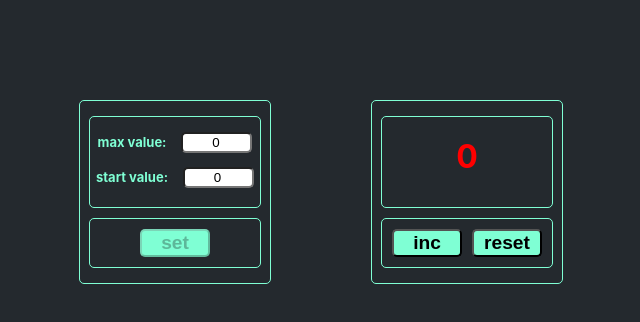
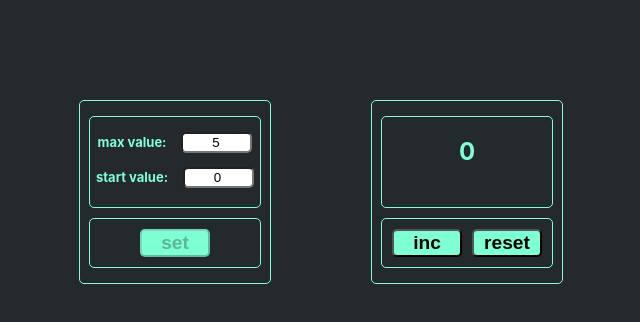
Before and after one commit to marygrishchuk/react-task-2, a React (Create React App) app: page / in a window 1280 px wide. Shown: the top 322 px of the page, without its empty margins (319-959 px from the left). Built offline with nearby package versions, Linux system fonts and the light colour scheme.

Commit message:
fixed useEffect

```diff
--- a/src/App.tsx
+++ b/src/App.tsx
@@ -5,21 +5,20 @@ import {Button} from "./components/Button/Button";
 import {InputForm} from "./components/InputForm/InputForm";
 
 function App() {
-    let localStorageStartValue = Number(localStorage.getItem("startValue"))
-    let localStorageMaxValue = Number(localStorage.getItem("maxValue"))
 
-    useEffect(() => {
-        setStartValue(localStorageStartValue)
-        setMaxValue(localStorageMaxValue)
-    }, [localStorageStartValue, localStorageMaxValue])
 
-    let [startValue, setStartValue] = useState<number>(0)
-    let [maxValue, setMaxValue] = useState<number>(5)
+    let [startValue, setStartValue] = useState<number>(Number(localStorage.getItem("startValue")) || 0)
+    let [maxValue, setMaxValue] = useState<number>(Number(localStorage.getItem("maxValue")) || 5)
     let [prompt, setPrompt] = useState<string>("")
     let [disabledInc, setDisabledInc] = useState<boolean>(false)
     let [disabledReset, setDisabledReset] = useState<boolean>(false)
     let [disabledSet, setDisabledSet] = useState<boolean>(true)
-    let [displayedDigit, setDisplayedDigit] = useState<number>(localStorageStartValue)
+    let [displayedDigit, setDisplayedDigit] = useState<number>(startValue)
+
+    useEffect(() => {
+        localStorage.setItem("startValue", startValue.toString())
+        localStorage.setItem("maxValue", maxValue.toString())
+    }, [startValue, maxValue])
 
     function onValueChange(inputDigit: number, title: string) {
         if (title === "start value:") {
@@ -50,8 +49,6 @@ function App() {
         setDisabledReset(false)
         setPrompt("")
         setDisplayedDigit(startValue)
-        localStorage.setItem("startValue", startValue.toString())
-        localStorage.setItem("maxValue", maxValue.toString())
     }
 
     function changeDigit(displayedDigit: number) {
```
